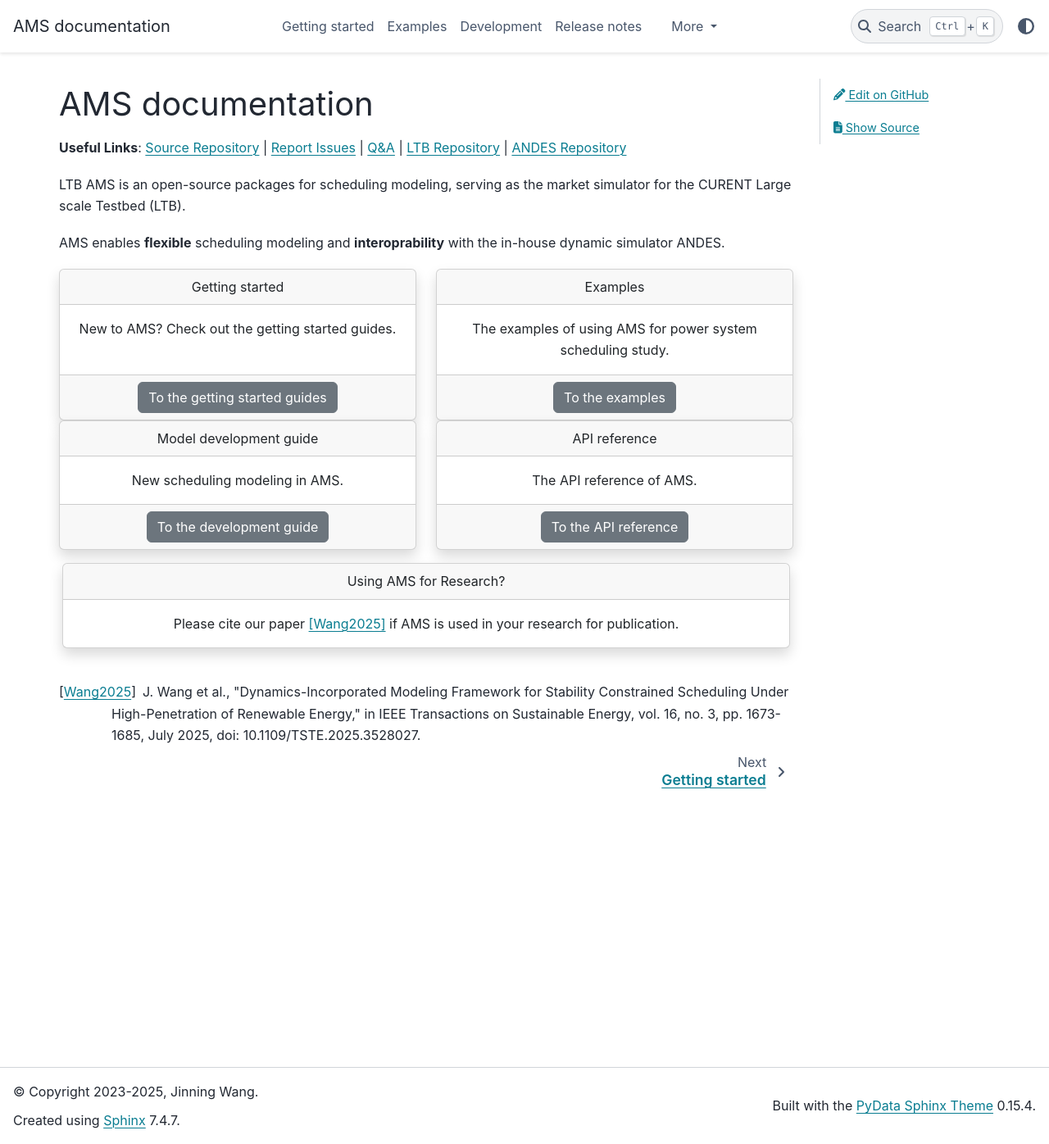
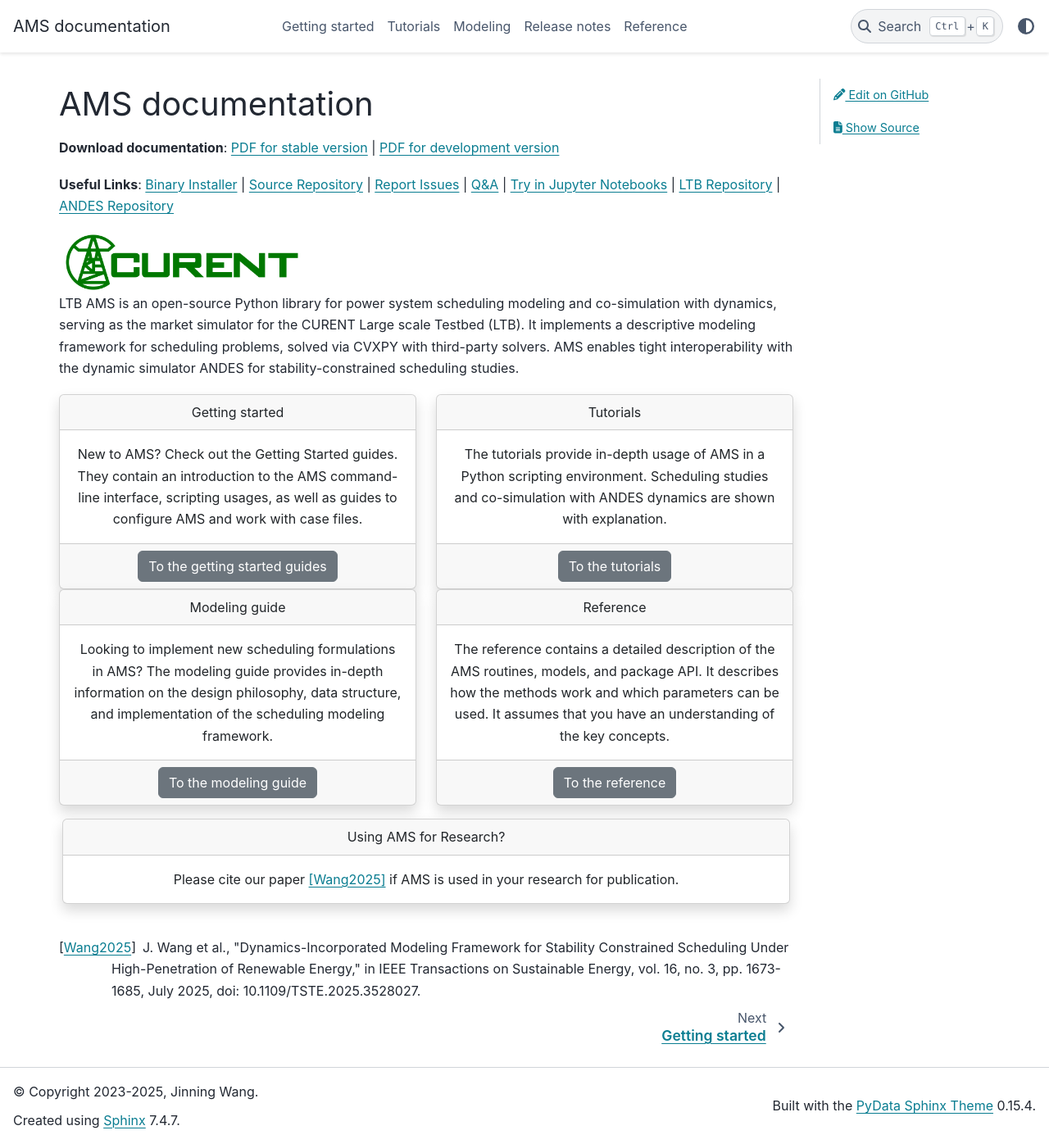
Before and after one commit to CURENT/ams, a Sphinx documentation site: the page built from docs/source/index.rst, in a window 1280 px wide and 1396 px high. Shown: the whole window at 82% size. Built offline with Sphinx 7.4.7 and the PyData theme 0.15.4, drawn with Linux system fonts in a browser that asks for light colours; pages that are not in the unit, such as notebooks, are missing from menus; the version number could not be read and is left out.

Commit message:
docs: homepage improvements and section renames
- Homepage: add PDF download links, CURENT logo, Binary Installer +
  Binder to Useful Links; flesh out panel descriptions; fix intro
  copy typos (interoprability, packages)
- Rename sections: Examples→Tutorials, Development→Modeling,
  three reference pages consolidated under new Reference nav item
- New reference/index.rst toctrees routineref + modelref + api
- getting_started: fix "AMS will available" / "will be installed" typos
- Update stale scripting_examples cross-ref → tutorials in modeling/example.rst

Co-Authored-By: Claude Sonnet 4.6 <noreply@anthropic.com>

```diff
--- a/docs/source/getting_started/index.rst
+++ b/docs/source/getting_started/index.rst
@@ -50,7 +50,7 @@ Quick install
     Prefer pip?
     ^^^^^^^^^^^
 
-    AMS will be installed via pip from `PyPI <https://pypi.org/project/ltbams>`__.
+    AMS can be installed via pip from `PyPI <https://pypi.org/project/ltbams>`__.
 
     ++++
 
--- a/docs/source/index.rst
+++ b/docs/source/index.rst
@@ -6,20 +6,36 @@
 ==================
 AMS documentation
 ==================
-**Useful Links**: `Source Repository`_ | `Report Issues`_ | `Q&A`_  | `LTB Repository`_
-| `ANDES Repository`_
 
+
+**Download documentation**: `PDF for stable version`_ | `PDF for development version`_
+
+.. _`PDF for stable version`: https://ltb.readthedocs.io/projects/ams/downloads/en/stable/pdf/
+.. _`PDF for development version`: https://ltb.readthedocs.io/projects/ams/downloads/en/latest/pdf/
+
+
+**Useful Links**: `Binary Installer`_ | `Source Repository`_ | `Report Issues`_
+| `Q&A`_ | `Try in Jupyter Notebooks`_ | `LTB Repository`_ | `ANDES Repository`_
+
+.. _`Binary Installer`: https://pypi.org/project/ltbams/
 .. _`Source Repository`: https://github.com/CURENT/ams
 .. _`Report Issues`: https://github.com/CURENT/ams/issues
 .. _`Q&A`: https://github.com/CURENT/ams/discussions
+.. _`Try in Jupyter Notebooks`: https://mybinder.org/v2/gh/curent/ams/master
 .. _`ANDES Repository`: https://github.com/CURENT/andes
 .. _`LTB Repository`: https://github.com/CURENT/
 
-LTB AMS is an open-source packages for scheduling modeling, serving as the market
-simulator for the CURENT Large scale Testbed (LTB).
+.. image:: /images/sponsors/CURENT_Logo_NameOnTrans.png
+   :alt: CURENT Logo
+   :width: 300px
+   :height: 74.2px
 
-AMS enables **flexible** scheduling modeling and **interoprability** with the in-house
-dynamic simulator ANDES.
+LTB AMS is an open-source Python library for power system scheduling modeling and
+co-simulation with dynamics, serving as the market simulator for the CURENT Large
+scale Testbed (LTB). It implements a descriptive modeling framework for scheduling
+problems, solved via CVXPY with third-party solvers. AMS enables tight
+interoperability with the dynamic simulator ANDES for stability-constrained scheduling
+studies.
 
 .. panels::
     :card: + intro-card text-center
@@ -30,7 +46,9 @@ dynamic simulator ANDES.
     Getting started
     ^^^^^^^^^^^^^^^
 
-    New to AMS? Check out the getting started guides.
+    New to AMS? Check out the Getting Started guides. They contain an introduction
+    to the AMS command-line interface, scripting usages, as well as guides to
+    configure AMS and work with case files.
 
     +++
 
@@ -41,43 +59,49 @@ dynamic simulator ANDES.
 
     ---
 
-    Examples
-    ^^^^^^^^
+    Tutorials
+    ^^^^^^^^^
 
-    The examples of using AMS for power system scheduling study.
+    The tutorials provide in-depth usage of AMS in a Python scripting environment.
+    Scheduling studies and co-simulation with ANDES dynamics are shown with
+    explanation.
 
     +++
 
-    .. link-button:: scripting_examples
+    .. link-button:: tutorials
             :type: ref
-            :text: To the examples
+            :text: To the tutorials
             :classes: btn-block btn-secondary stretched-link
 
     ---
 
-    Model development guide
-    ^^^^^^^^^^^^^^^^^^^^^^^
+    Modeling guide
+    ^^^^^^^^^^^^^^
 
-    New scheduling modeling in AMS.
+    Looking to implement new scheduling formulations in AMS? The modeling guide
+    provides in-depth information on the design philosophy, data structure, and
+    implementation of the scheduling modeling framework.
 
     +++
 
-    .. link-button:: development
+    .. link-button:: modeling
             :type: ref
-            :text: To the development guide
+            :text: To the modeling guide
             :classes: btn-block btn-secondary stretched-link
     ---
 
-    API reference
-    ^^^^^^^^^^^^^
+    Reference
+    ^^^^^^^^^
 
-    The API reference of AMS.
+    The reference contains a detailed description of the AMS routines, models, and
+    package API. It describes how the methods work and which parameters can be used.
+    It assumes that you have an understanding of the key concepts.
 
     +++
 
-    .. link-button:: api_reference
+    .. link-button:: reference
             :type: ref
-            :text: To the API reference
+            :text: To the reference
             :classes: btn-block btn-secondary stretched-link
 
     ---
@@ -104,6 +128,4 @@ dynamic simulator ANDES.
    examples/index
    modeling/index
    release-notes
-   routineref
-   modelref
-   api
+   reference/index
--- a/docs/source/modeling/example.rst
+++ b/docs/source/modeling/example.rst
@@ -155,7 +155,7 @@ where 'rted' is the file name, and 'RTED' is the routine name.
       ])
 
 .. note::
-      See ``examples/ex8.ipynb`` (rendered under :ref:`scripting_examples`)
+      See ``examples/ex8.ipynb`` (rendered under :ref:`tutorials`)
       for post-init customization patterns —
       ``sp.DCOPF.obj.e_str += '+ ...'`` and
       :py:meth:`ams.routines.routine.RoutineBase.addConstrs` — that do
```
Also changed, not shown: other parts of docs/source/getting_started/index.rst (+1 -1 lines), docs/source/examples/index.rst (+5 -5 lines), docs/source/modeling/index.rst (+5 -5 lines), docs/source/reference/index.rst (added, +12 -0 lines).
